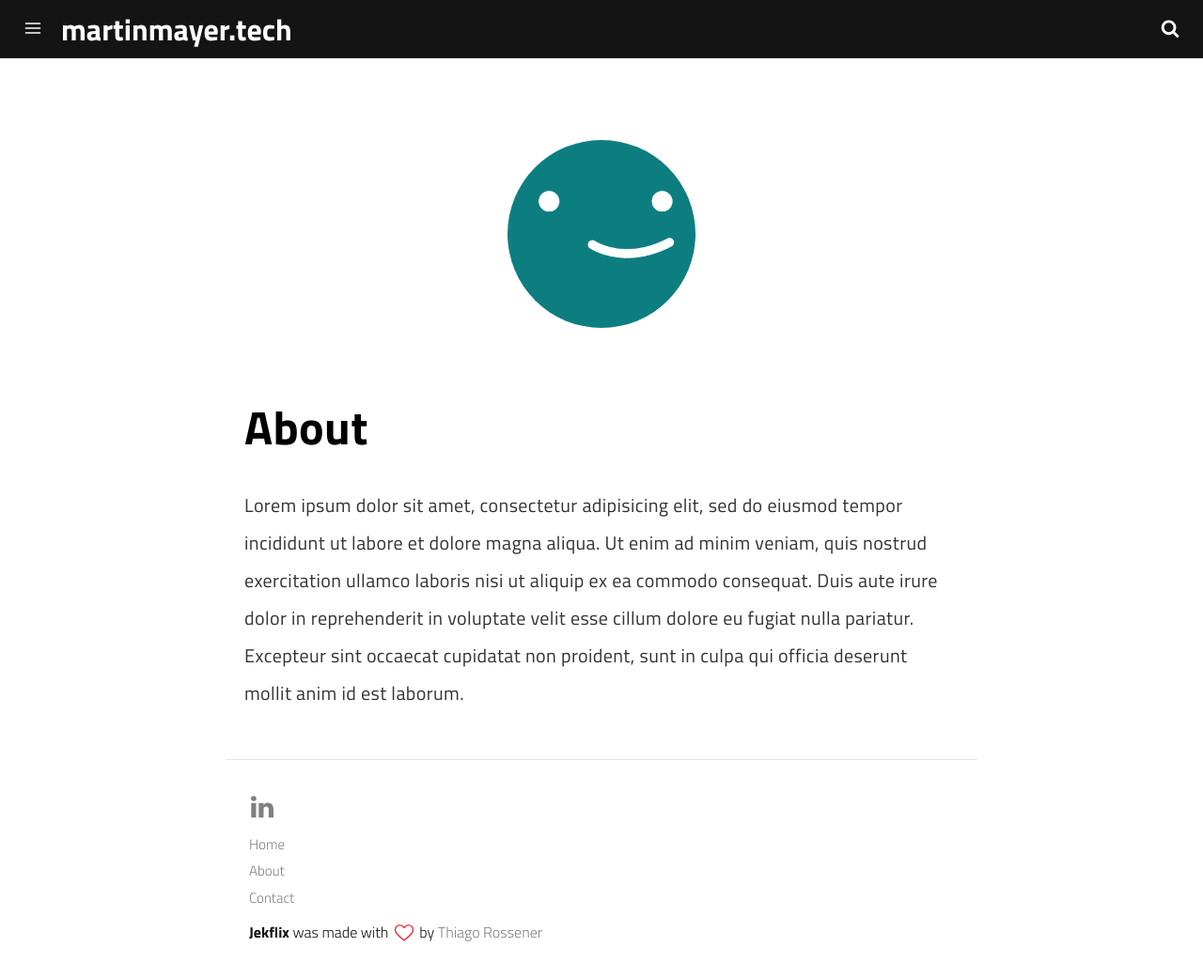
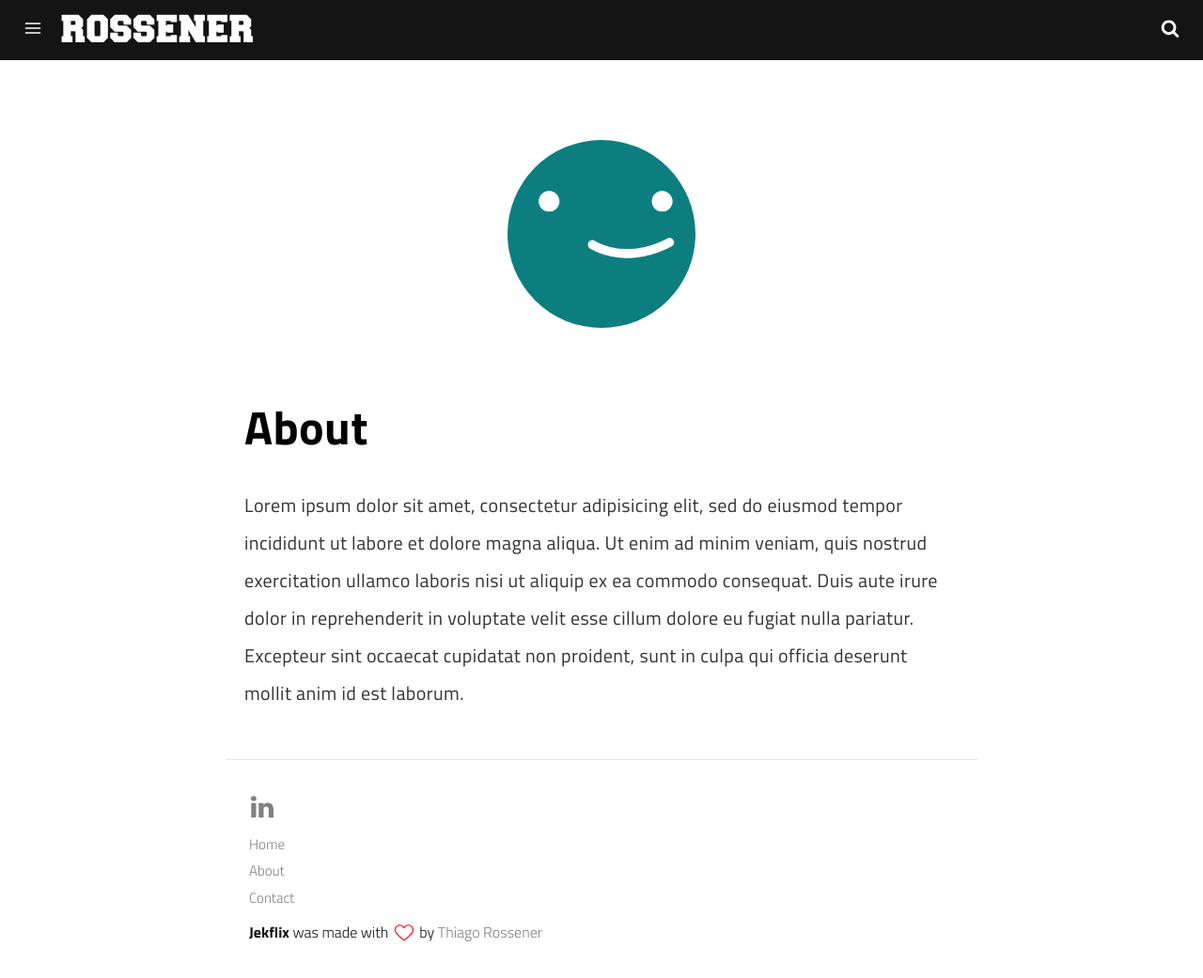
Before and after one commit to Mayer-Cloud-Solutions/martinmayer.tech.jekyll, a Jekyll site: the page built from pages/about.md, in a window 1280 px wide and 1041 px high. Shown: the whole window at 94% size. Built offline with Jekyll 4.4.1, drawn with Linux system fonts in a browser that asks for light colours; a script that is not in the unit is left out.

Commit message:
use_logo: true, show_modal_on_finish_post: false

```diff
--- a/_config.yml
+++ b/_config.yml
@@ -39,7 +39,7 @@ linkedin_username: martin-mayer-manchester-uk
 # Posts Settings
 show_time_bar: true
 show_modal_on_exit: false
-show_modal_on_finish_post: true
+show_modal_on_finish_post: false
 two_columns_layout: true
 
 
@@ -61,7 +61,7 @@ collections:
     output: true
 paginate_path: "/page/:num/"
 show_get_theme_btn: false
-use_logo: false
+use_logo: true
 
 # Content paginator
 paginate_content:
```
